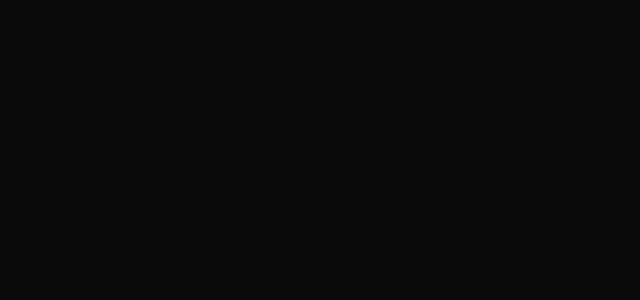
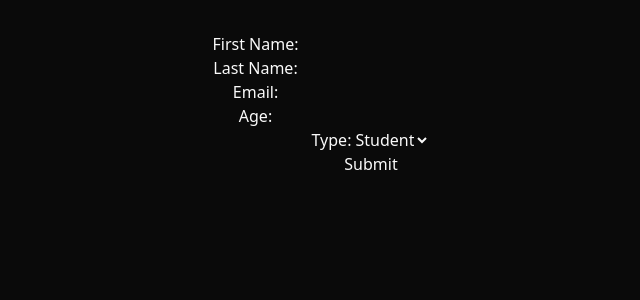
Before and after one commit to nhatnguyen-agilityio/react-training, a React (Vite) app in the folder react-advanced-examples/: page /people in a window 1280 px wide. Before the commit this address had no page. Shown: the top 300 px of the page, without its empty margins (269-909 px from the left). Built offline with nearby package versions, Linux system fonts and the light colour scheme.

Commit message:
feat(): create example using react hook form with react elements

```diff
--- a/react-advanced-examples/src/App.tsx
+++ b/react-advanced-examples/src/App.tsx
@@ -9,6 +9,7 @@
 import ErrorBoundary from './components/ErrorBoundary'
 import CreateBook from './pages/Book/CreateBook'
 import UserForm from './components/UserForm'
+import People from './components/People'
 
 const Home = lazy(() => import('./pages/Home'))
 
@@ -37,6 +38,7 @@
                   </ProtectedRoute>
                 } />
                 <Route path="user" element={<UserForm />} />
+                <Route path="people" element={<People />} />
               </Routes>
             </Suspense>
           </BrowserRouter>
--- /dev/null
+++ b/react-advanced-examples/src/components/People/index.tsx
@@ -0,0 +1,56 @@
+import { useForm } from 'react-hook-form';
+import type { SubmitHandler } from 'react-hook-form';
+
+type PeopleType = {
+  firstName: string;
+  lastName: string;
+  email: string;
+  age?: number;
+  type: 'student' | 'teacher' | 'admin' | 'guest' | 'other';
+};
+
+const People = () => {
+  const { register, handleSubmit, formState: { errors } } = useForm<PeopleType>();
+
+  const onSubmit: SubmitHandler<PeopleType> = data => {
+    console.log(data);
+  };
+
+  return (
+    <form onSubmit={handleSubmit(onSubmit)} className="space-y-8">
+      <label htmlFor="firstName">First Name:
+        <input type="text" {...register("firstName", { required: true, minLength: 2, maxLength: 20, pattern: /^[A-Za-z]+$/i })} />
+      </label>
+      {errors.firstName && <span>First name is required and must be 2-20 characters long.</span>}
+      <br />
+      <label htmlFor="lastName">Last Name:
+        <input type="text" {...register("lastName", { required: true, minLength: 2, maxLength: 20, pattern: /^[A-Za-z]+$/i })}/>
+      </label>
+      {errors.lastName && <span>Last name is required and must be 2-20 characters long.</span>}
+      <br />
+      <label htmlFor="email">Email:
+        <input type="email" {...register("email", { required: true })} />
+      </label>
+      {errors.email && <span>Email is required.</span>}
+      <br />
+      <label htmlFor="age">Age:
+        <input type="number" {...register("age", { required: true, min: 18, max: 99 })} />
+      </label>
+      {errors.age && <span>Age is required and must be between 18 and 99.</span>}
+      <br />
+      <label htmlFor="type">Type:
+        <select {...register("type", { required: true })}>
+          <option value="student">Student</option>
+          <option value="teacher">Teacher</option>
+          <option value="admin">Admin</option>
+          <option value="guest">Guest</option>
+          <option value="other">Other</option>
+        </select>
+      </label>
+      {errors.type && <span>Type is required.</span>}
+      <br />
+      <button type="submit">Submit</button>
+    </form>
+  );
+}
+export default People;
```
